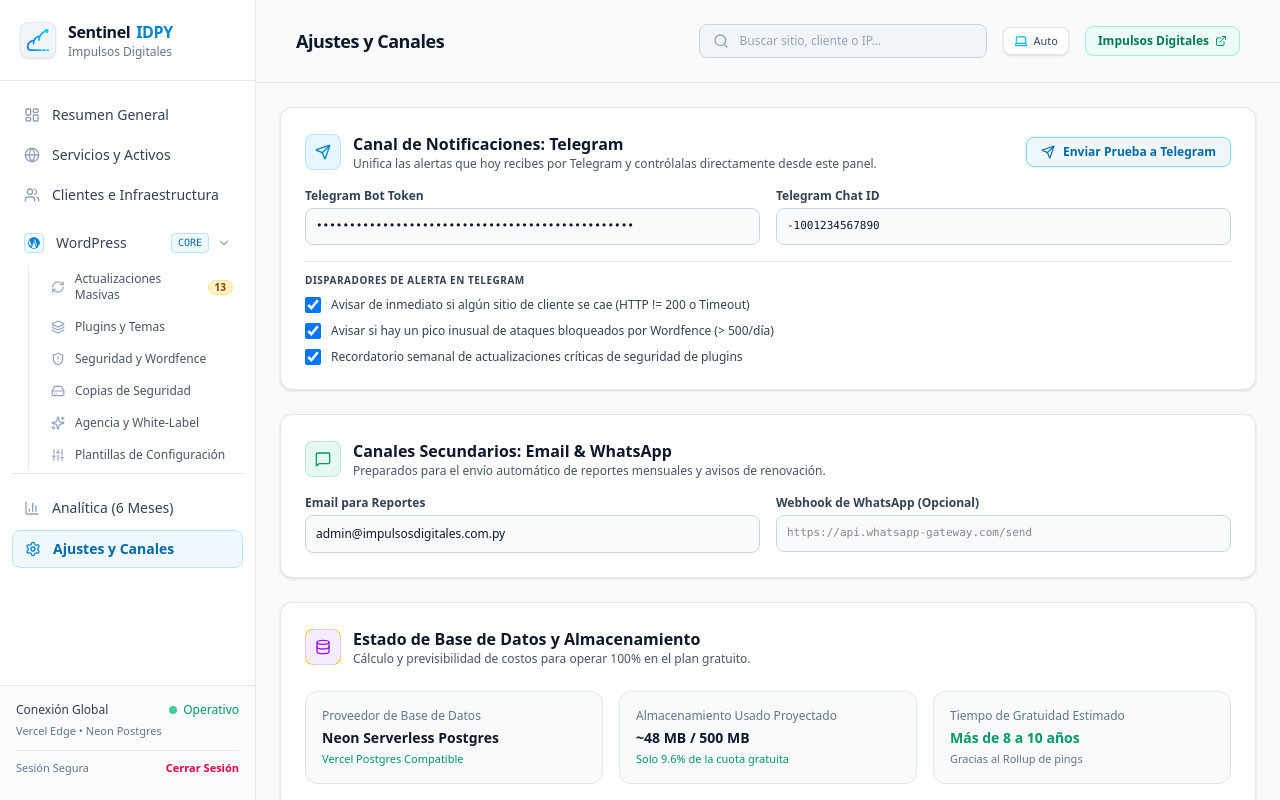
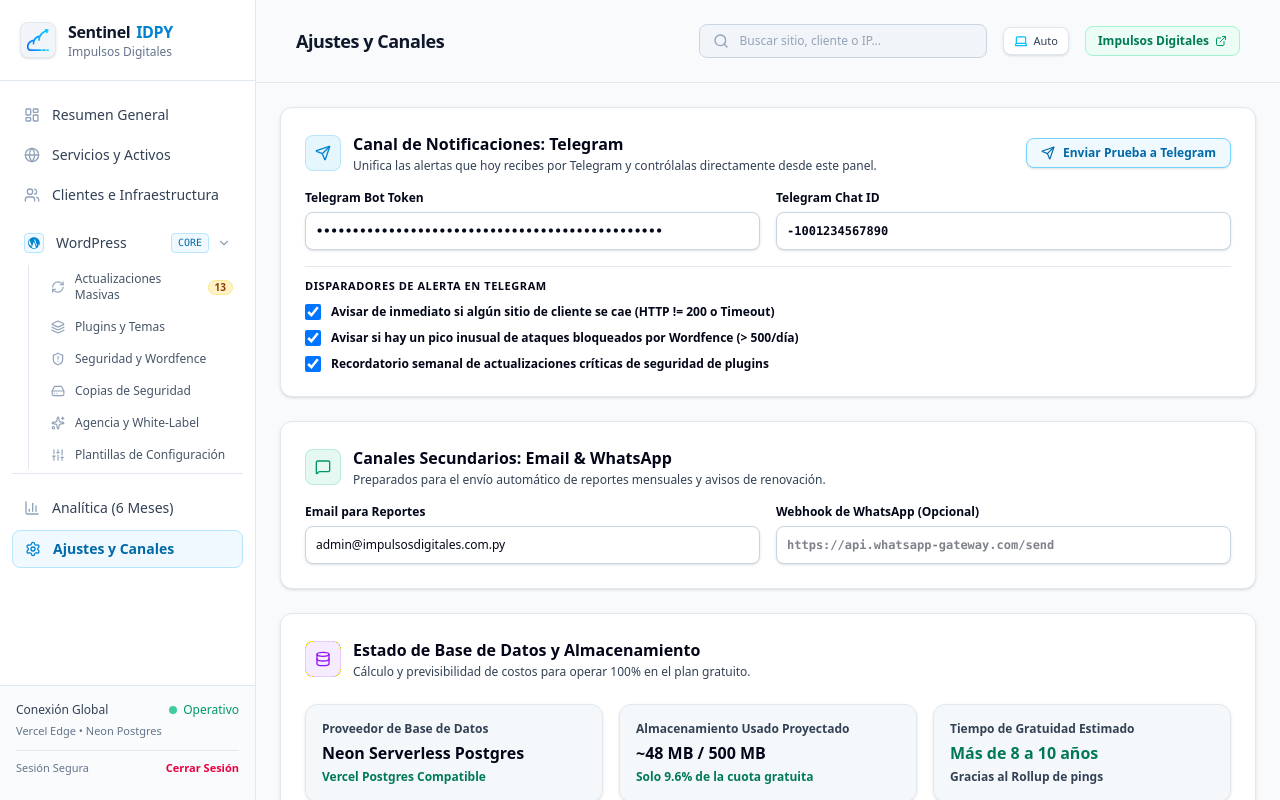
Before and after one commit to rodney-estigarribia/SentinelIDPY, a Next.js app in the folder dashboard/: page /settings in a window 1280 px wide. Built offline with nearby package versions, Linux system fonts and the light colour scheme.

Commit message:
fix(theme): maximize text contrast to slate-950 and bold weights in settings view

```diff
--- a/dashboard/src/app/(dashboard)/settings/settings-client.tsx
+++ b/dashboard/src/app/(dashboard)/settings/settings-client.tsx
@@ -77,8 +77,8 @@
               <Send className="w-4 h-4" />
             </div>
             <div>
-              <h3 className="font-bold text-slate-900 dark:text-white text-base">Canal de Notificaciones: Telegram</h3>
-              <p className="text-xs text-slate-600 dark:text-slate-400">
+              <h3 className="font-extrabold text-slate-950 dark:text-white text-base">Canal de Notificaciones: Telegram</h3>
+              <p className="text-xs text-slate-700 dark:text-slate-300 font-medium mt-0.5">
                 Unifica las alertas que hoy recibes por Telegram y contrólalas directamente desde este panel.
               </p>
             </div>
@@ -88,7 +88,7 @@
             type="button"
             onClick={handleTestTelegram}
             disabled={isTestingTelegram}
-            className="flex items-center gap-2 px-3.5 py-1.5 rounded-lg border border-sky-300 dark:border-sky-500/30 bg-sky-50 dark:bg-sky-500/10 hover:bg-sky-100 dark:hover:bg-sky-500/20 text-sky-700 dark:text-sky-300 text-xs font-semibold transition-colors disabled:opacity-50 self-start sm:self-auto cursor-pointer"
+            className="flex items-center gap-2 px-3.5 py-1.5 rounded-lg border border-sky-300 dark:border-sky-500/30 bg-sky-50 dark:bg-sky-500/10 hover:bg-sky-100 dark:hover:bg-sky-500/20 text-sky-700 dark:text-sky-300 text-xs font-bold transition-colors disabled:opacity-50 self-start sm:self-auto cursor-pointer shadow-sm"
           >
             <Send className={`w-3.5 h-3.5 ${isTestingTelegram ? 'animate-spin' : ''}`} />
             <span>{isTestingTelegram ? 'Enviando...' : 'Enviar Prueba a Telegram'}</span>
@@ -96,39 +96,39 @@
         </div>
 
         {telegramTestResult && (
-          <div className="p-3 rounded-lg bg-sky-50 dark:bg-sky-950 border border-sky-200 dark:border-sky-500/30 text-xs text-sky-800 dark:text-sky-300 font-semibold">
+          <div className="p-3 rounded-lg bg-sky-50 dark:bg-sky-950 border border-sky-200 dark:border-sky-500/30 text-xs text-sky-900 dark:text-sky-200 font-bold">
             {telegramTestResult}
           </div>
         )}
 
         <div className="grid grid-cols-1 sm:grid-cols-2 gap-4 text-xs">
           <div>
-            <label className="block text-slate-700 dark:text-slate-300 font-semibold mb-1">Telegram Bot Token</label>
+            <label className="block text-slate-950 dark:text-slate-100 font-bold mb-1.5">Telegram Bot Token</label>
             <input
               type="text"
               value={telegramToken}
               onChange={(e) => setTelegramToken(e.target.value)}
-              className="w-full bg-slate-50 dark:bg-slate-950 border border-slate-300 dark:border-slate-800 rounded-lg p-2.5 text-slate-900 dark:text-white font-mono text-[11px] focus:outline-none focus:border-sky-500 focus:bg-white dark:focus:bg-slate-950 transition-colors"
+              className="w-full bg-white dark:bg-slate-950 border border-slate-300 dark:border-slate-700 rounded-lg p-2.5 text-slate-950 dark:text-white font-mono text-xs font-semibold focus:outline-none focus:border-sky-500 focus:ring-1 focus:ring-sky-500 shadow-sm transition-all"
             />
           </div>
 
           <div>
-            <label className="block text-slate-700 dark:text-slate-300 font-semibold mb-1">Telegram Chat ID</label>
+            <label className="block text-slate-950 dark:text-slate-100 font-bold mb-1.5">Telegram Chat ID</label>
             <input
               type="text"
               value={telegramChatId}
               onChange={(e) => setTelegramChatId(e.target.value)}
-              className="w-full bg-slate-50 dark:bg-slate-950 border border-slate-300 dark:border-slate-800 rounded-lg p-2.5 text-slate-900 dark:text-white font-mono text-[11px] focus:outline-none focus:border-sky-500 focus:bg-white dark:focus:bg-slate-950 transition-colors"
+              className="w-full bg-white dark:bg-slate-950 border border-slate-300 dark:border-slate-700 rounded-lg p-2.5 text-slate-950 dark:text-white font-mono text-xs font-semibold focus:outline-none focus:border-sky-500 focus:ring-1 focus:ring-sky-500 shadow-sm transition-all"
             />
           </div>
         </div>
 
         {/* Triggers Checklist */}
-        <div className="pt-3 border-t border-slate-200 dark:border-slate-800/80 space-y-2.5 text-xs">
-          <span className="font-bold text-slate-700 dark:text-slate-400 uppercase tracking-wider text-[10px] block">
+        <div className="pt-3 border-t border-slate-200 dark:border-slate-800 space-y-2.5 text-xs">
+          <span className="font-extrabold text-slate-950 dark:text-slate-200 uppercase tracking-wider text-[11px] block">
             Disparadores de Alerta en Telegram
           </span>
-          <label className="flex items-center gap-2.5 text-slate-700 dark:text-slate-300 cursor-pointer font-medium hover:text-slate-900 dark:hover:text-white transition-colors">
+          <label className="flex items-center gap-2.5 text-slate-950 dark:text-slate-100 cursor-pointer font-semibold text-xs hover:text-sky-700 dark:hover:text-white transition-colors">
             <input
               type="checkbox"
               checked={notifySiteDown}
@@ -137,7 +137,7 @@
             />
             <span>Avisar de inmediato si algún sitio de cliente se cae (HTTP != 200 o Timeout)</span>
           </label>
-          <label className="flex items-center gap-2.5 text-slate-700 dark:text-slate-300 cursor-pointer font-medium hover:text-slate-900 dark:hover:text-white transition-colors">
+          <label className="flex items-center gap-2.5 text-slate-950 dark:text-slate-100 cursor-pointer font-semibold text-xs hover:text-sky-700 dark:hover:text-white transition-colors">
             <input
               type="checkbox"
               checked={notifyWordfenceSpike}
@@ -146,7 +146,7 @@
             />
             <span>Avisar si hay un pico inusual de ataques bloqueados por Wordfence (&gt; 500/día)</span>
           </label>
-          <label className="flex items-center gap-2.5 text-slate-700 dark:text-slate-300 cursor-pointer font-medium hover:text-slate-900 dark:hover:text-white transition-colors">
+          <label className="flex items-center gap-2.5 text-slate-950 dark:text-slate-100 cursor-pointer font-semibold text-xs hover:text-sky-700 dark:hover:text-white transition-colors">
             <input
               type="checkbox"
               checked={notifyPendingUpdates}
@@ -165,8 +165,8 @@
             <MessageSquare className="w-4 h-4" />
           </div>
           <div>
-            <h3 className="font-bold text-slate-900 dark:text-white text-base">Canales Secundarios: Email & WhatsApp</h3>
-            <p className="text-xs text-slate-600 dark:text-slate-400">
+            <h3 className="font-extrabold text-slate-950 dark:text-white text-base">Canales Secundarios: Email & WhatsApp</h3>
+            <p className="text-xs text-slate-700 dark:text-slate-300 font-medium mt-0.5">
               Preparados para el envío automático de reportes mensuales y avisos de renovación.
             </p>
           </div>
@@ -174,23 +174,23 @@
 
         <div className="grid grid-cols-1 sm:grid-cols-2 gap-4 text-xs">
           <div>
-            <label className="block text-slate-700 dark:text-slate-300 font-semibold mb-1">Email para Reportes</label>
+            <label className="block text-slate-950 dark:text-slate-100 font-bold mb-1.5">Email para Reportes</label>
             <input
               type="email"
               value={emailAlerts}
               onChange={(e) => setEmailAlerts(e.target.value)}
-              className="w-full bg-slate-50 dark:bg-slate-950 border border-slate-300 dark:border-slate-800 rounded-lg p-2.5 text-slate-900 dark:text-white focus:outline-none focus:border-emerald-500 focus:bg-white dark:focus:bg-slate-950 transition-colors"
+              className="w-full bg-white dark:bg-slate-950 border border-slate-300 dark:border-slate-700 rounded-lg p-2.5 text-slate-950 dark:text-white font-medium text-xs focus:outline-none focus:border-emerald-500 focus:ring-1 focus:ring-emerald-500 shadow-sm transition-all"
             />
           </div>
 
           <div>
-            <label className="block text-slate-700 dark:text-slate-300 font-semibold mb-1">Webhook de WhatsApp (Opcional)</label>
+            <label className="block text-slate-950 dark:text-slate-100 font-bold mb-1.5">Webhook de WhatsApp (Opcional)</label>
             <input
               type="url"
               placeholder="https://api.whatsapp-gateway.com/send"
               value={whatsAppWebhook}
               onChange={(e) => setWhatsAppWebhook(e.target.value)}
-              className="w-full bg-slate-50 dark:bg-slate-950 border border-slate-300 dark:border-slate-800 rounded-lg p-2.5 text-slate-900 dark:text-white font-mono text-[11px] focus:outline-none focus:border-emerald-500 focus:bg-white dark:focus:bg-slate-950 transition-colors"
+              className="w-full bg-white dark:bg-slate-950 border border-slate-300 dark:border-slate-700 rounded-lg p-2.5 text-slate-950 dark:text-white font-mono text-xs font-semibold focus:outline-none focus:border-emerald-500 focus:ring-1 focus:ring-emerald-500 shadow-sm transition-all"
             />
           </div>
         </div>
@@ -203,30 +203,30 @@
             <Database className="w-4 h-4" />
           </div>
           <div>
-            <h3 className="font-bold text-slate-900 dark:text-white text-base">Estado de Base de Datos y Almacenamiento</h3>
-            <p className="text-xs text-slate-600 dark:text-slate-400">
+            <h3 className="font-extrabold text-slate-950 dark:text-white text-base">Estado de Base de Datos y Almacenamiento</h3>
+            <p className="text-xs text-slate-700 dark:text-slate-300 font-medium mt-0.5">
               Cálculo y previsibilidad de costos para operar 100% en el plan gratuito.
             </p>
           </div>
         </div>
 
         <div className="grid grid-cols-1 sm:grid-cols-3 gap-4 text-xs pt-2">
-          <div className="p-4 rounded-xl bg-slate-50 dark:bg-slate-950 border border-slate-200 dark:border-slate-800">
-            <span className="text-xs font-medium text-slate-500 dark:text-slate-400">Proveedor de Base de Datos</span>
-            <div className="font-bold text-slate-900 dark:text-white text-sm mt-1">Neon Serverless Postgres</div>
-            <div className="text-[11px] font-medium text-emerald-600 dark:text-emerald-400 mt-1">Vercel Postgres Compatible</div>
+          <div className="p-4 rounded-xl bg-slate-100/70 dark:bg-slate-950 border border-slate-200 dark:border-slate-800 shadow-sm">
+            <span className="text-xs font-semibold text-slate-700 dark:text-slate-400">Proveedor de Base de Datos</span>
+            <div className="font-extrabold text-slate-950 dark:text-white text-base mt-1">Neon Serverless Postgres</div>
+            <div className="text-xs font-bold text-emerald-700 dark:text-emerald-400 mt-1">Vercel Postgres Compatible</div>
           </div>
 
-          <div className="p-4 rounded-xl bg-slate-50 dark:bg-slate-950 border border-slate-200 dark:border-slate-800">
-            <span className="text-xs font-medium text-slate-500 dark:text-slate-400">Almacenamiento Usado Proyectado</span>
-            <div className="font-bold text-slate-900 dark:text-white text-sm mt-1">~48 MB / 500 MB</div>
-            <div className="text-[11px] font-medium text-emerald-600 dark:text-emerald-400 mt-1">Solo 9.6% de la cuota gratuita</div>
+          <div className="p-4 rounded-xl bg-slate-100/70 dark:bg-slate-950 border border-slate-200 dark:border-slate-800 shadow-sm">
+            <span className="text-xs font-semibold text-slate-700 dark:text-slate-400">Almacenamiento Usado Proyectado</span>
+            <div className="font-extrabold text-slate-950 dark:text-white text-base mt-1">~48 MB / 500 MB</div>
+            <div className="text-xs font-bold text-emerald-700 dark:text-emerald-400 mt-1">Solo 9.6% de la cuota gratuita</div>
           </div>
 
-          <div className="p-4 rounded-xl bg-slate-50 dark:bg-slate-950 border border-slate-200 dark:border-slate-800">
-            <span className="text-xs font-medium text-slate-500 dark:text-slate-400">Tiempo de Gratuidad Estimado</span>
-            <div className="font-bold text-emerald-600 dark:text-emerald-400 text-sm mt-1">Más de 8 a 10 años</div>
-            <div className="text-[11px] text-slate-500 dark:text-slate-400 mt-1">Gracias al Rollup de pings</div>
+          <div className="p-4 rounded-xl bg-slate-100/70 dark:bg-slate-950 border border-slate-200 dark:border-slate-800 shadow-sm">
+            <span className="text-xs font-semibold text-slate-700 dark:text-slate-400">Tiempo de Gratuidad Estimado</span>
+            <div className="font-extrabold text-emerald-700 dark:text-emerald-400 text-base mt-1">Más de 8 a 10 años</div>
+            <div className="text-xs font-semibold text-slate-700 dark:text-slate-400 mt-1">Gracias al Rollup de pings</div>
           </div>
         </div>
       </div>
@@ -238,8 +238,8 @@
             <Lock className="w-4 h-4" />
           </div>
           <div>
-            <h3 className="font-bold text-slate-900 dark:text-white text-base">Tokens y Claves Maestras</h3>
-            <p className="text-xs text-slate-600 dark:text-slate-400">
+            <h3 className="font-extrabold text-slate-950 dark:text-white text-base">Tokens y Claves Maestras</h3>
+            <p className="text-xs text-slate-700 dark:text-slate-300 font-medium mt-0.5">
               Tokens por defecto para nuevos sitios y conexión con la API de Vercel.
             </p>
           </div>
@@ -247,26 +247,26 @@
 
         <div className="grid grid-cols-1 sm:grid-cols-2 gap-4 text-xs">
           <div>
-            <label className="block text-slate-700 dark:text-slate-300 font-semibold mb-1">
+            <label className="block text-slate-950 dark:text-slate-100 font-bold mb-1.5">
               Token Maestro SentinelIDPY (WF_REPORT_TOKEN)
             </label>
             <input
               type="text"
               value={globalWfToken}
               onChange={(e) => setGlobalWfToken(e.target.value)}
-              className="w-full bg-slate-50 dark:bg-slate-950 border border-slate-300 dark:border-slate-800 rounded-lg p-2.5 text-slate-900 dark:text-white font-mono text-[11px] focus:outline-none focus:border-amber-500 focus:bg-white dark:focus:bg-slate-950 transition-colors"
+              className="w-full bg-white dark:bg-slate-950 border border-slate-300 dark:border-slate-700 rounded-lg p-2.5 text-slate-950 dark:text-white font-mono text-xs font-semibold focus:outline-none focus:border-amber-500 focus:ring-1 focus:ring-amber-500 shadow-sm transition-all"
             />
           </div>
 
           <div>
-            <label className="block text-slate-700 dark:text-slate-300 font-semibold mb-1">
+            <label className="block text-slate-950 dark:text-slate-100 font-bold mb-1.5">
               Vercel API Personal Access Token
             </label>
             <input
               type="password"
               value={vercelApiToken}
               onChange={(e) => setVercelApiToken(e.target.value)}
-              className="w-full bg-slate-50 dark:bg-slate-950 border border-slate-300 dark:border-slate-800 rounded-lg p-2.5 text-slate-900 dark:text-white font-mono text-[11px] focus:outline-none focus:border-amber-500 focus:bg-white dark:focus:bg-slate-950 transition-colors"
+              className="w-full bg-white dark:bg-slate-950 border border-slate-300 dark:border-slate-700 rounded-lg p-2.5 text-slate-950 dark:text-white font-mono text-xs font-semibold focus:outline-none focus:border-amber-500 focus:ring-1 focus:ring-amber-500 shadow-sm transition-all"
             />
           </div>
         </div>
```
